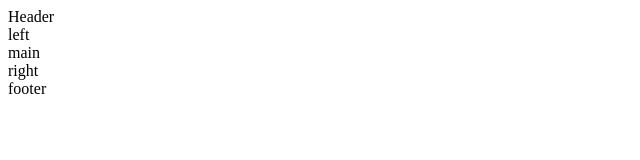
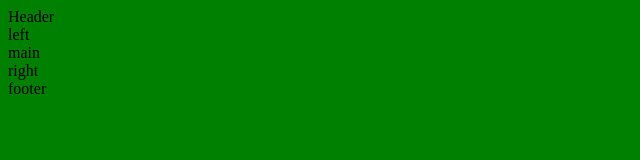
Before and after one commit to Kaleidoscopee/holy-grail-practice, a plain HTML site: page index.html in a window 1280 px wide. Shown: the whole page, without its empty margins (0-640 px from the left). Drawn offline with Linux system fonts and the light colour scheme.

Commit message:
html tags fixed css linked

```diff
--- a/index.html
+++ b/index.html
@@ -4,20 +4,21 @@
     <meta charset="UTF-8">
     <meta name="viewport" content="width=device-width, initial-scale=1.0">
     <title>Document</title>
+    <link rel="stylesheet" href="style.css">
 </head>
 <body>
     <header>
         Header
     </header>
-    <left>
+    <aside>
         left
-    </left>
+    </aside>
     <main>
         main
     </main>
-    <right>
+    <aside>
         right
-    </right>
+    </aside>
     <footer>
         footer
     </footer>
--- a/style.css
+++ b/style.css
@@ -0,0 +1,3 @@
+body {
+    background-color: green;
+}
```
